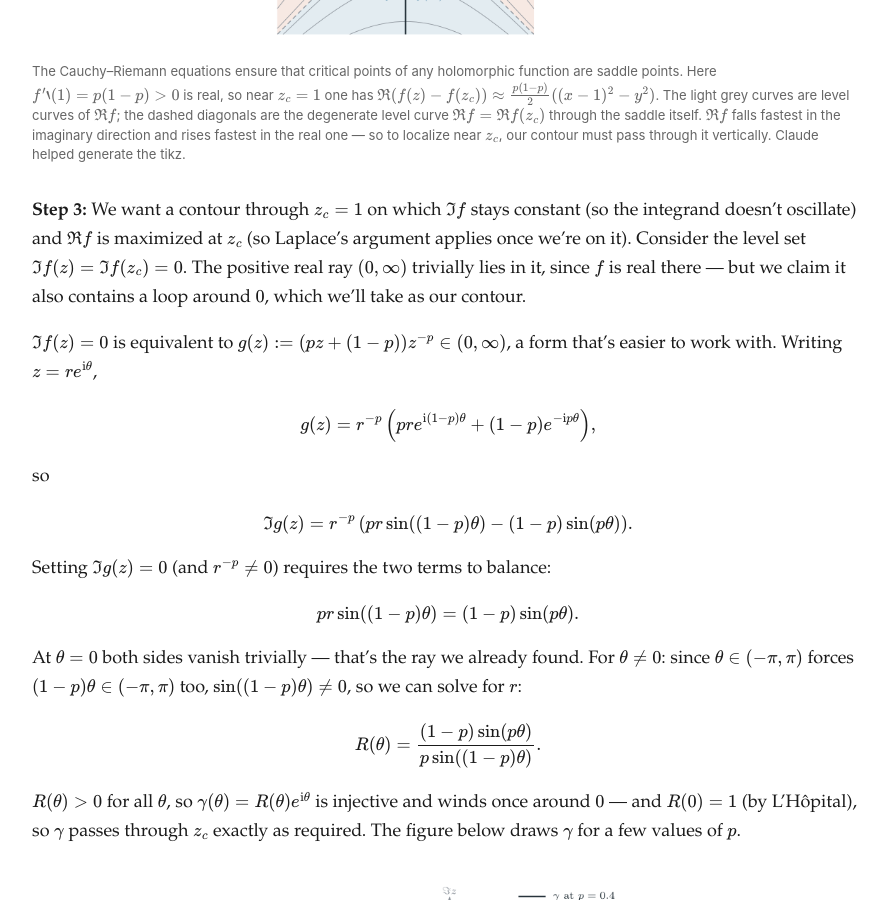
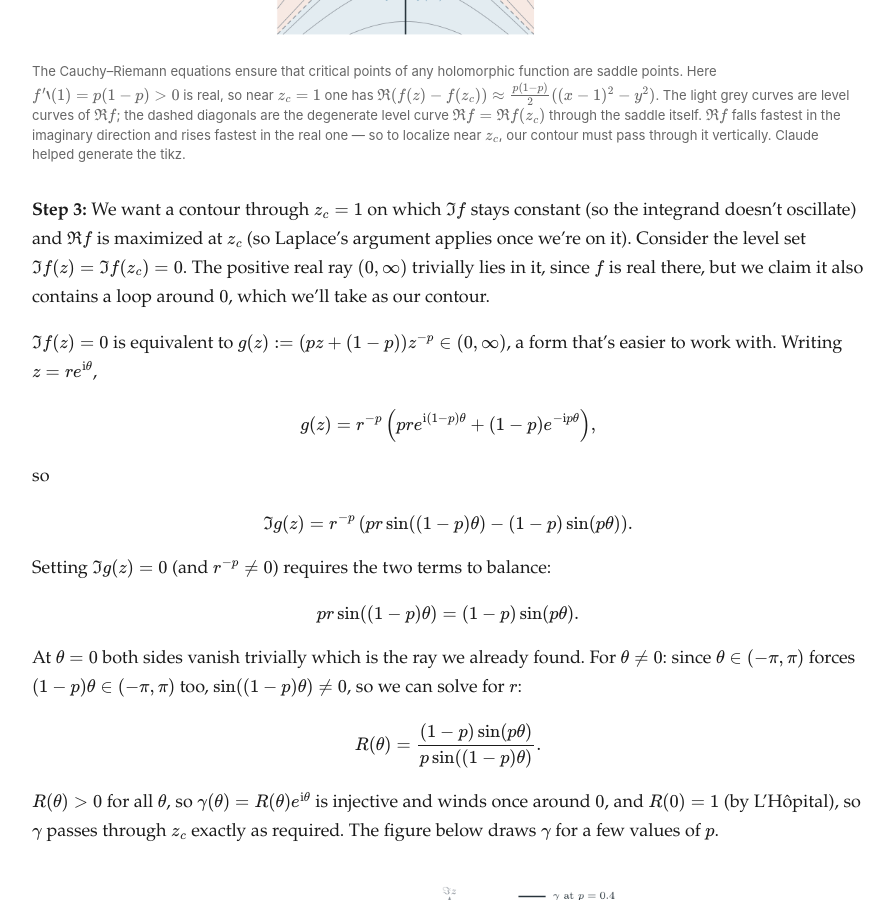
Before and after one commit to oakleafwarrior/oakleafwarrior.github.io, a Jekyll site: the page built from _posts/2026-08-06-steepest-descent-ii-local-clt.md, in a window 1280 px wide and 900 px high, scrolled down 2622 px. Shown: the whole window, without its empty margins (192-1086 px from the left). Built offline with Jekyll 4.4.1, drawn with Linux system fonts in a browser that asks for light colours.

Commit message:
removing transcription errors

```diff
--- a/_posts/2026-08-06-steepest-descent-ii-local-clt.md
+++ b/_posts/2026-08-06-steepest-descent-ii-local-clt.md
@@ -97,7 +97,7 @@ Because $f$ is holomorphic, the Cauchy–Riemann equations force this critical p
    width="78%" %}
 
 **Step 3:**
-We want a contour through $z_c=1$ on which $\Im f$ stays constant (so the integrand doesn't oscillate) and $\Re f$ is maximized at $z_c$ (so Laplace's argument applies once we're on it). Consider the level set $\Im f(z) = \Im f(z_c) = 0$. The positive real ray $(0,\infty)$ trivially lies in it, since $f$ is real there — but we claim it also contains a loop around $0$, which we'll take as our contour.
+We want a contour through $z_c=1$ on which $\Im f$ stays constant (so the integrand doesn't oscillate) and $\Re f$ is maximized at $z_c$ (so Laplace's argument applies once we're on it). Consider the level set $\Im f(z) = \Im f(z_c) = 0$. The positive real ray $(0,\infty)$ trivially lies in it, since $f$ is real there, but we claim it also contains a loop around $0$, which we'll take as our contour.
 
 $\Im f(z) = 0$ is equivalent to $g(z) := (pz + (1 - p))z^{-p} \in (0, \infty)$, a form that's easier to work with. Writing $z = re^{\ii \theta}$,
 
@@ -117,13 +117,13 @@ $$
 pr\sin((1-p)\theta) = (1-p)\sin(p\theta).
 $$
 
-At $\theta=0$ both sides vanish trivially — that's the ray we already found. For $\theta\ne 0$: since $\theta \in (-\pi,\pi)$ forces $(1-p)\theta \in (-\pi,\pi)$ too, $\sin((1-p)\theta) \ne 0$, so we can solve for $r$:
+At $\theta=0$ both sides vanish trivially which is the ray we already found. For $\theta \ne 0$: since $\theta \in (-\pi,\pi)$ forces $(1-p)\theta \in (-\pi,\pi)$ too, $\sin((1-p)\theta) \ne 0$, so we can solve for $r$:
 
 $$
 R(\theta) = \frac{(1 - p) \sin(p \theta)}{p\sin((1-p)\theta)}.
 $$
 
-$R(\theta) > 0$ for all $\theta$, so $\gamma(\theta) = R(\theta)e^{\ii \theta}$ is injective and winds once around $0$ — and $R(0)=1$ (by L'Hôpital), so $\gamma$ passes through $z_c$ exactly as required. The figure below draws $\gamma$ for a few values of $p$.
+$R(\theta) > 0$ for all $\theta$, so $\gamma(\theta) = R(\theta)e^{\ii \theta}$ is injective and winds once around $0$, and $R(0)=1$ (by L'Hôpital), so $\gamma$ passes through $z_c$ exactly as required. The figure below draws $\gamma$ for a few values of $p$.
 
 {% include figure.html
    src="/assets/img/posts/steepest-descent/fig05-clt-contour.png"
```
